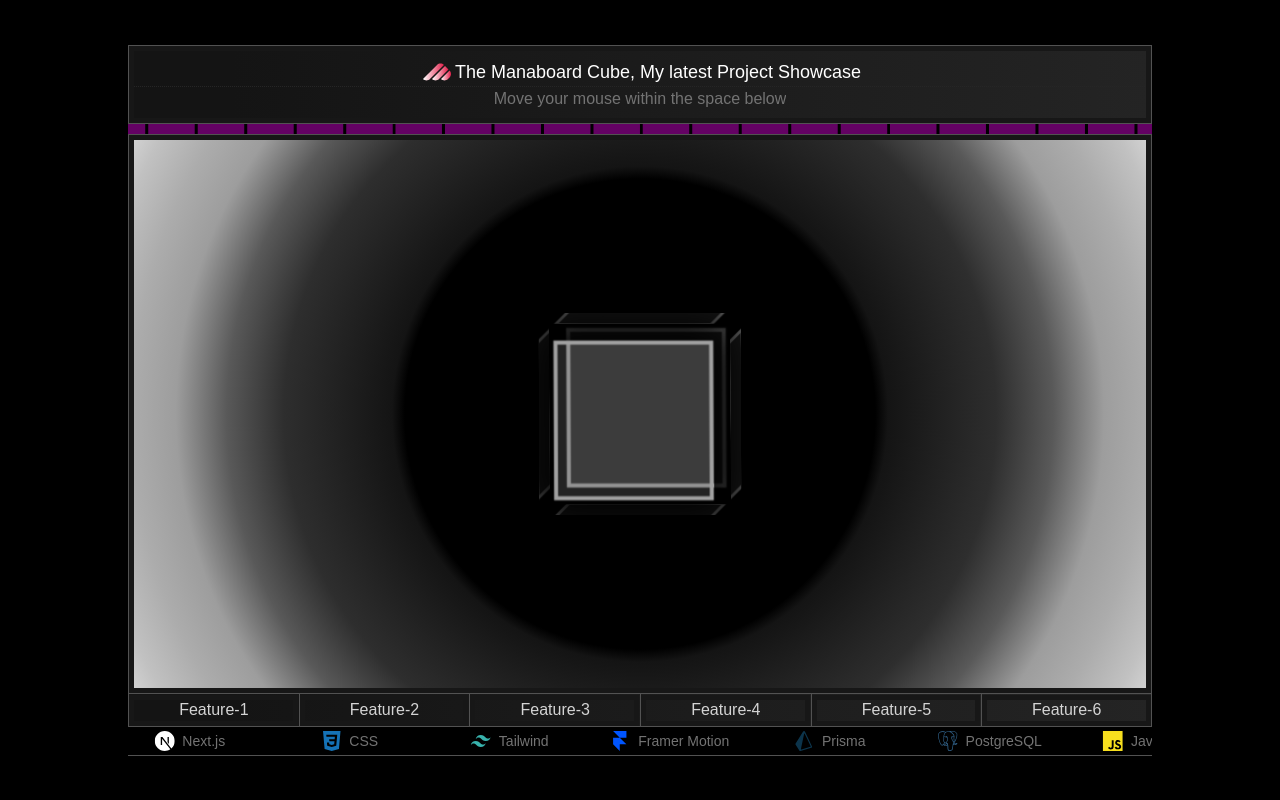
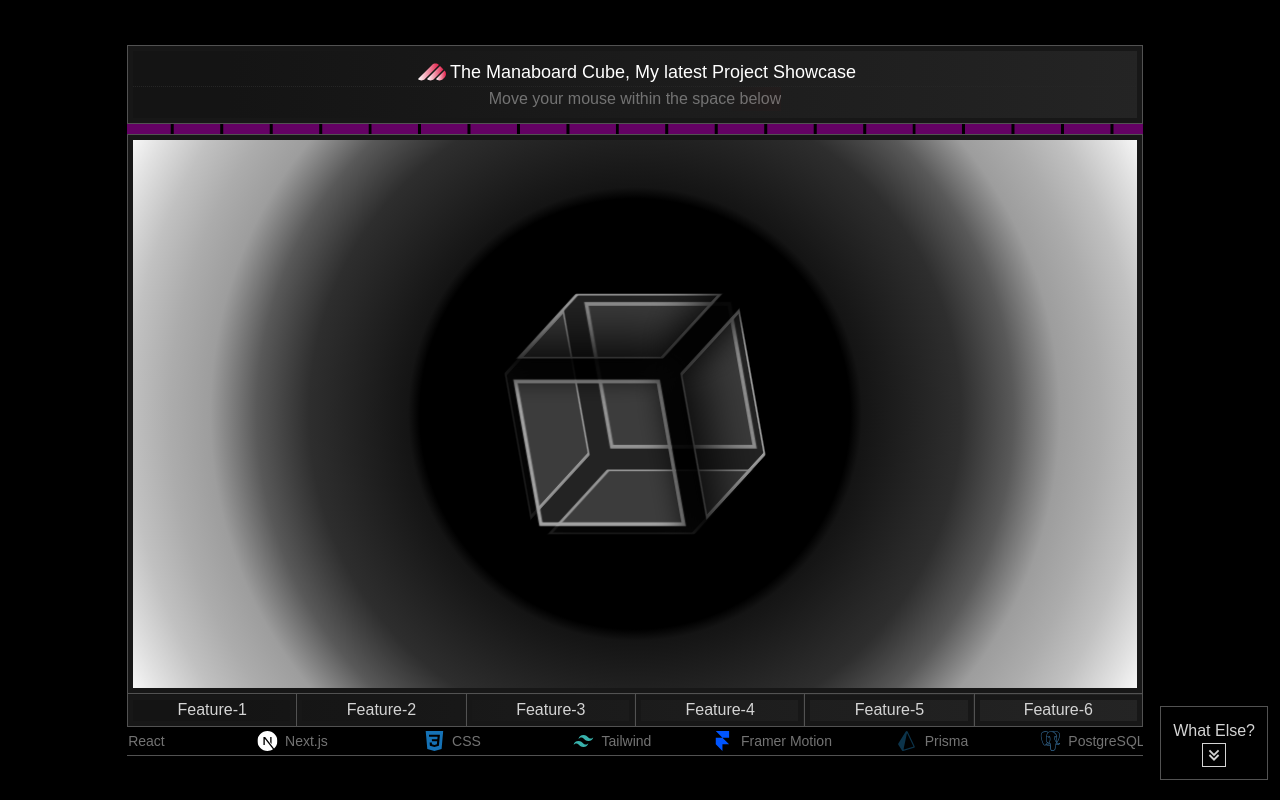
Before and after one commit to Beamzi/folio-site, a Next.js app: page / in a window 1280 px wide. Shown: the top 800 px of the page. Built offline with nearby package versions, Linux system fonts and the light colour scheme; a web font is replaced by a local one.

Commit message:
separated feature section from the cube by toggling either one conditionally with a fixed button to the left, included some transition effects, works by remounting the main element each interaction, maybe expensive but for now it works very fast

```diff
--- a/src/app/globals.css
+++ b/src/app/globals.css
@@ -15,11 +15,13 @@
   } */
 }
 
+html {
+  overflow-y: scroll;
+  scrollbar-gutter: stable;
+}
+
 body {
-  /* background: var(--background); */
-  /* color: var(--foreground); */
   font-family: var(--google-font);
-  /* font-family: Arial, Helvetica, sans-serif; */
 }
 
 .shadow-pad {
@@ -249,7 +251,7 @@ body {
 
 /* Style the track (background) */
 ::-webkit-scrollbar-track {
-  background: #f1f1f1;
+  background: #2e2e2e;
   border-radius: 5px;
 }
 
--- a/src/app/layout.tsx
+++ b/src/app/layout.tsx
@@ -60,7 +60,8 @@ export default function RootLayout({
   return (
     <html lang="en">
       <body
-        className={`${geistSans.variable} ${geistMono.variable} ${googleFontAny.variable} antialiased`}
+        id="body"
+        className={`relative ${geistSans.variable} ${geistMono.variable} ${googleFontAny.variable} antialiased`}
       >
         {/* <Header /> */}
 
--- a/src/app/page.tsx
+++ b/src/app/page.tsx
@@ -2,13 +2,58 @@
 
 import HeroSection from "@/components/HeroSection";
 import FeatureSection from "@/components/FeatureSection";
-import ScrollingContainer from "@/components/ScrollingContainer";
+import { BiChevronsDown, BiChevronsUp, BiChevronUp } from "react-icons/bi";
+import { RefObject, useRef, useState } from "react";
+import { motion } from "motion/react";
 
-export default function page() {
+export default function Page() {
+  const [showFeatureSection, setShowFeatureSection] = useState(false);
+  const [initialScroll, setInitialScroll] = useState(false);
+  const [mainAnim, setMainAnim] = useState(false);
+  const [mainKey, setMainKey] = useState(123);
+
+  const mainRef = useRef<HTMLInputElement>(null);
+
   return (
-    <main>
-      <HeroSection></HeroSection>
-      <FeatureSection />
-    </main>
+    <motion.main
+      key={mainKey}
+      // ref={mainRef}
+      // animate={mainAnim && { opacity: [0, 1] }}
+    >
+      <motion.div
+        className={` h-screen scale-98 absolute top-0 w-screen z-10000 pointer-events-none overflow-y-hidden ${
+          mainAnim ? "bg-neutral-400" : "bg-transparent block"
+        } `}
+        animate={mainAnim && { opacity: [1, 0], transition: { duration: 0.5 } }}
+      ></motion.div>
+      {!showFeatureSection && <HeroSection></HeroSection>}
+
+      <button
+        onClick={(e) => {
+          setShowFeatureSection(showFeatureSection ? false : true);
+          setInitialScroll(true);
+          setMainAnim(true);
+
+          setTimeout(() => {
+            const feature3 = document.getElementById("feature-0");
+            setMainKey(mainKey + 10);
+            if (feature3) {
+              feature3.scrollIntoView({ behavior: "smooth" });
+            }
+          }, 10);
+
+          setTimeout(() => {
+            setMainAnim(false);
+          }, 500);
+        }}
+        className="border-1 flex flex-col p-3 bg-black items-center z-5000 fixed bottom-5 right-3 cursor-pointer"
+      >
+        {showFeatureSection && <BiChevronsUp className="w-6 h-6 border 1" />}
+        <span>{showFeatureSection ? "Back to cube" : "What Else?"}</span>
+        {!showFeatureSection && <BiChevronsDown className="w-6 h-6 border-1" />}
+      </button>
+
+      {showFeatureSection && <FeatureSection initialScroll={initialScroll} />}
+    </motion.main>
   );
 }
--- a/src/components/FeatureSection.tsx
+++ b/src/components/FeatureSection.tsx
@@ -89,10 +89,10 @@ const manaboardProjectData = [
   },
 ];
 
-interface Props {
-  expandSection: boolean;
-  setExpandSection: React.Dispatch<React.SetStateAction<boolean>>;
-}
+// interface Props {
+//   expandSection: boolean;
+//   setExpandSection: React.Dispatch<React.SetStateAction<boolean>>;
+// }
 
 // const getFeatureList = ({ expandSection, setExpandSection }: Props) => {
 //   let arr = [];
@@ -126,7 +126,11 @@ interface Props {
 //   return arr;
 // };
 
-export default function FeatureSection() {
+interface Props {
+  initialScroll: boolean;
+}
+
+export default function FeatureSection({ initialScroll }: Props) {
   const [expandSection, setExpandSection] = useState(true);
 
   const [activeSection, setActiveSection] = useState(10);
--- a/src/components/HeroSection.tsx
+++ b/src/components/HeroSection.tsx
@@ -18,7 +18,7 @@ import {
 import CubeFace from "@/components/CubeFace";
 import { LiaTabletSolid } from "react-icons/lia";
 import { HiOutlineMagnifyingGlassCircle } from "react-icons/hi2";
-import { BiBrightness } from "react-icons/bi";
+import { BiBrightness, BiChevronDown, BiChevronsDown } from "react-icons/bi";
 import StackListMarquee from "@/components/StackListMarquee";
 import SingleFeature from "./SingleFeature";
 import CubeFeatureSection from "./CubeFeatureSection";
```
